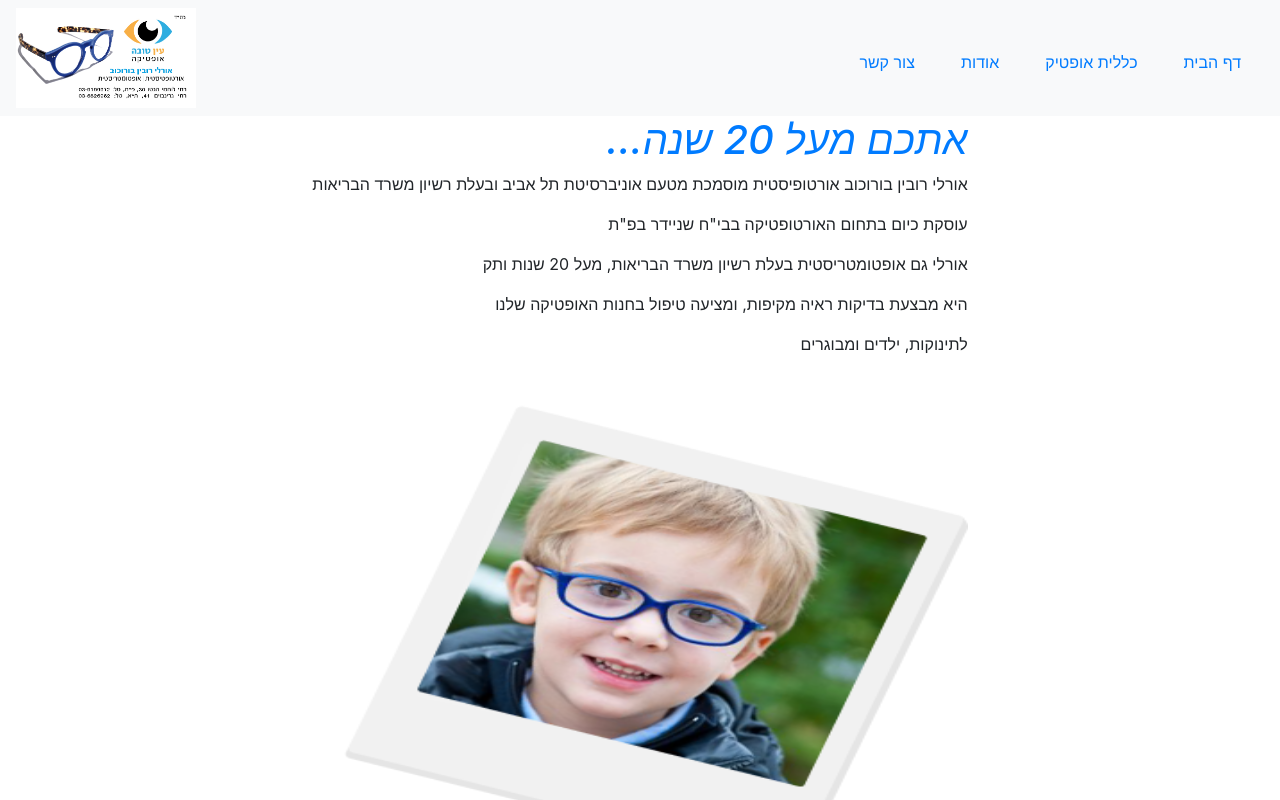
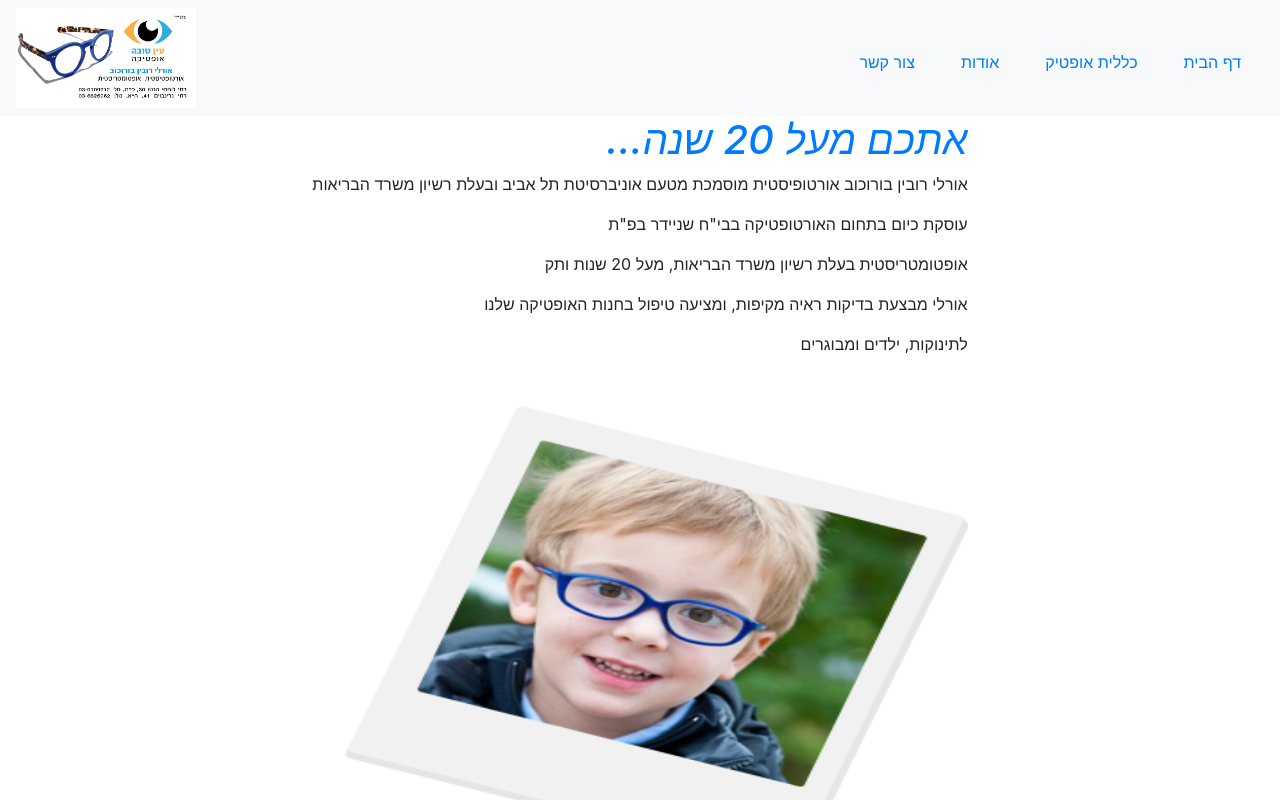
Before and after one commit to isigalit/good_eye_optic, a React (Create React App) app: page /about in a window 1280 px wide. Shown: the top 800 px of the page. Built offline with nearby package versions, Linux system fonts and the light colour scheme; a web font is replaced by a local one.

Commit message:
updating App

```diff
--- a/src/App.js
+++ b/src/App.js
@@ -6,7 +6,6 @@ import Home from './components/Home';
 import About from './components/About';
 import Connect from './components/Connect';
 import Clalit from './components/Clalit';
-
 import 'fontsource-roboto';
 
 import { Route } from 'react-router-dom';
--- a/src/components/About.js
+++ b/src/components/About.js
@@ -11,13 +11,13 @@ export default function About (){
             </div>
             <p>אורלי  רובין  בורוכוב אורטופיסטית מוסמכת  מטעם אוניברסיטת תל אביב ובעלת רשיון משרד הבריאות </p>
             <p> עוסקת כיום בתחום האורטופטיקה בבי"ח שניידר בפ"ת</p>
-            <p>אורלי גם אופטומטריסטית בעלת רשיון משרד הבריאות, מעל 20 שנות ותק</p>
+            <p> אופטומטריסטית בעלת רשיון משרד הבריאות, מעל 20 שנות ותק</p>
 
-            <p>היא מבצעת בדיקות ראיה מקיפות, ומציעה טיפול בחנות האופטיקה שלנו</p>
+            <p>אורלי מבצעת בדיקות ראיה מקיפות, ומציעה טיפול בחנות האופטיקה שלנו</p>
             <p> לתינוקות, ילדים ומבוגרים</p>
             <p></p>
 
-            <img alt="kids" src="littleBoy.png" className="rounded float-left" height="500"/>
+            <img alt="littleBoy" src="littleBoy.png" className="rounded float-left" height="500"/>
         </div>
     );
 }
```
